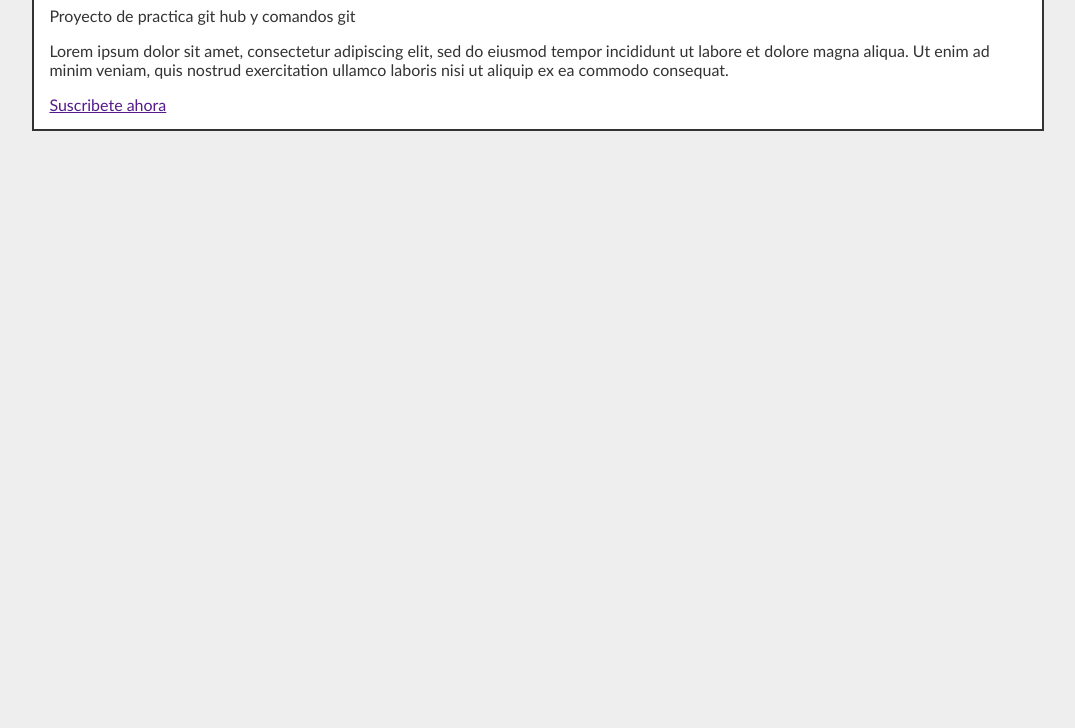
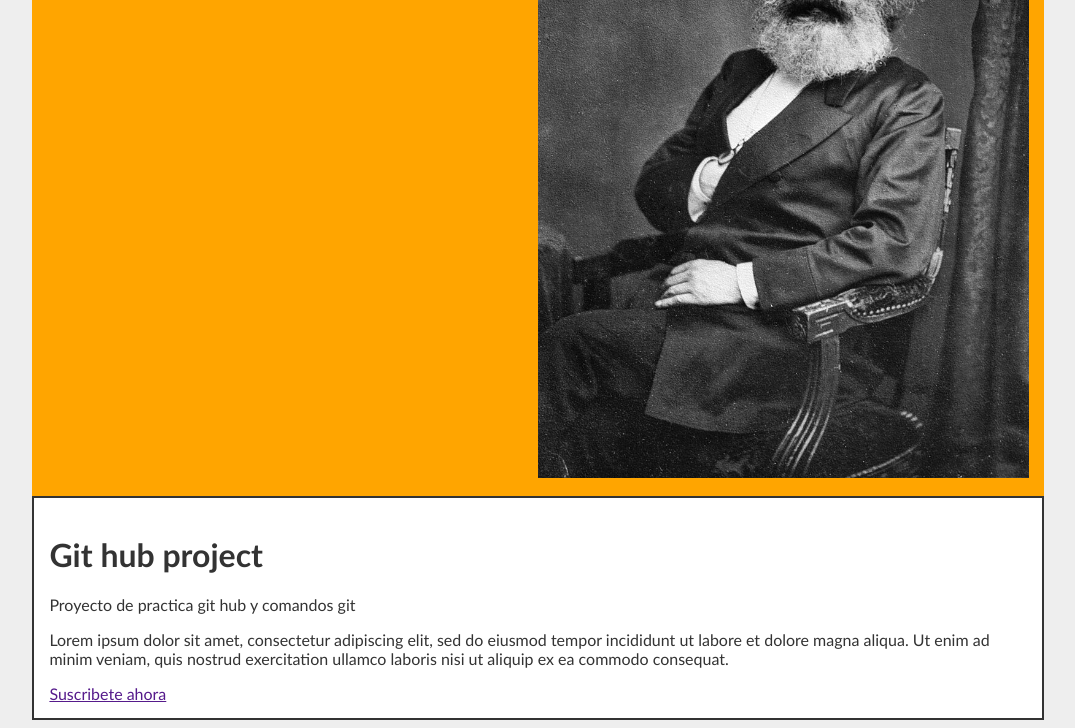
Before and after one commit to enagenado00/hyperblog, a plain HTML site: page index.html in a window 1280 px wide. Shown: the part 248-976 px from the top of the page, without its empty margins (102-1177 px from the left). Before the commit the page ends 800 px from the top, so only its background shows below. Drawn offline with Linux system fonts and the light colour scheme.

Commit message:
img color header

```diff
--- a/css/styles.css
+++ b/css/styles.css
@@ -1,5 +1,8 @@
 body { font-family: 'Trebuchet MS', 'Lucida Sans Unicode', 'Lucida Grande', 'Lucida Sans', Arial, sans-serif;
 color: #333; background-color: #eee;;}
 .container {max-width: 80%; margin: auto;}
-.cabecera {background-color: purple; color: white; padding: 15px;}
+.cabecera {background-color: orange; color: white; padding: 15px; display:flex;}
 .post {padding: 15px; border: solid 2px #333; background: white;}
+
+.w-50 {width: 50%; display: inline;}
+.img-fluid {width: 100%; height: auto;}
--- a/index.html
+++ b/index.html
@@ -9,8 +9,14 @@
 <body>
     <div class="container">
         <div class="cabecera">
-            <h1>Hyperblog</h1>
+            <div class="w-50">
+                <h1>Hyperblog</h1>
             <p>tu blog de cabecera</p>
+            </div>
+
+            <div class="w-50">
+                <img class="img-fluid" src="img/Karl_Marx_001.jpg" width="100%" height="auto">
+            </div>
         </div>
         <div class="post">
             <h1>Git hub project</h1>
```
